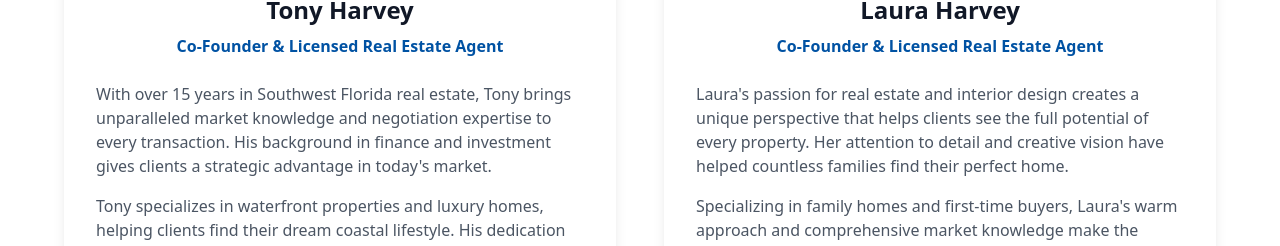
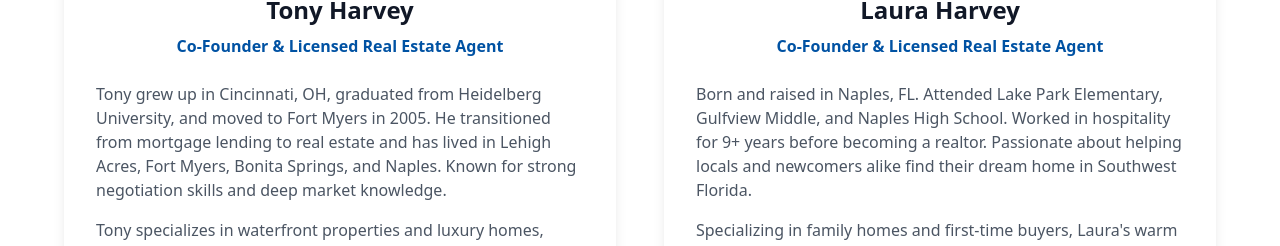
Before and after one commit to CR-AudioViz-AI/agentos-premiere-plus, a Next.js app: page /about in a window 1280 px wide. Shown: the part 686-932 px from the top of the page. Built offline with nearby package versions, Linux system fonts and the light colour scheme.

Commit message:
Update agent bios with real data

```diff
--- a/app/about/page.tsx
+++ b/app/about/page.tsx
@@ -38,14 +38,13 @@ export default function About() {
                 Co-Founder & Licensed Real Estate Agent
               </p>
               <p className="text-gray-600 mb-4">
-                With over 15 years in Southwest Florida real estate, Tony brings unparalleled
-                market knowledge and negotiation expertise to every transaction. His background
-                in finance and investment gives clients a strategic advantage in today's market.
+                Tony grew up in Cincinnati, OH, graduated from Heidelberg University, and moved to Fort Myers in 2005.
+                He transitioned from mortgage lending to real estate and has lived in Lehigh Acres, Fort Myers, Bonita Springs,
+                and Naples. Known for strong negotiation skills and deep market knowledge.
               </p>
               <p className="text-gray-600">
-                Tony specializes in waterfront properties and luxury homes, helping clients
-                find their dream coastal lifestyle. His dedication to client success and
-                market insight have resulted in over $100M in closed transactions.
+                Tony specializes in waterfront properties and luxury homes, helping clients find their dream coastal lifestyle.
+                His background in finance and investment gives clients a strategic advantage in today's market.
               </p>
             </div>
 
@@ -66,15 +65,13 @@ export default function About() {
                 Co-Founder & Licensed Real Estate Agent
               </p>
               <p className="text-gray-600 mb-4">
-                Laura's passion for real estate and interior design creates a unique
-                perspective that helps clients see the full potential of every property.
-                Her attention to detail and creative vision have helped countless families
-                find their perfect home.
+                Born and raised in Naples, FL. Attended Lake Park Elementary, Gulfview Middle, and Naples High School.
+                Worked in hospitality for 9+ years before becoming a realtor. Passionate about helping locals and newcomers
+                alike find their dream home in Southwest Florida.
               </p>
               <p className="text-gray-600">
-                Specializing in family homes and first-time buyers, Laura's warm approach
-                and comprehensive market knowledge make the home buying process smooth and
-                enjoyable. She's committed to making your real estate dreams a reality.
+                Specializing in family homes and first-time buyers, Laura's warm approach and comprehensive market knowledge
+                make the home buying process smooth and enjoyable. She's committed to making your real estate dreams a reality.
               </p>
             </div>
           </div>
```
